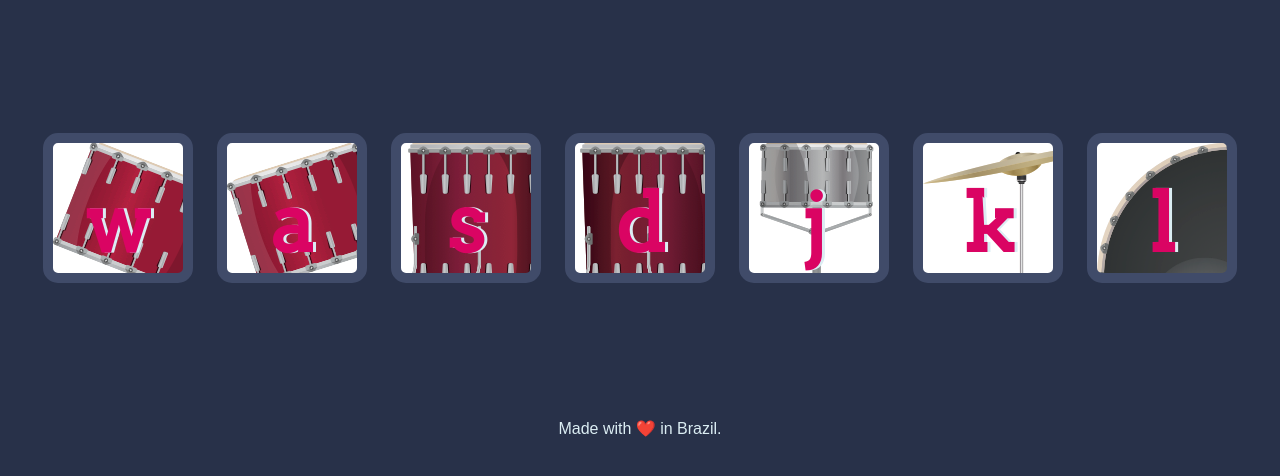
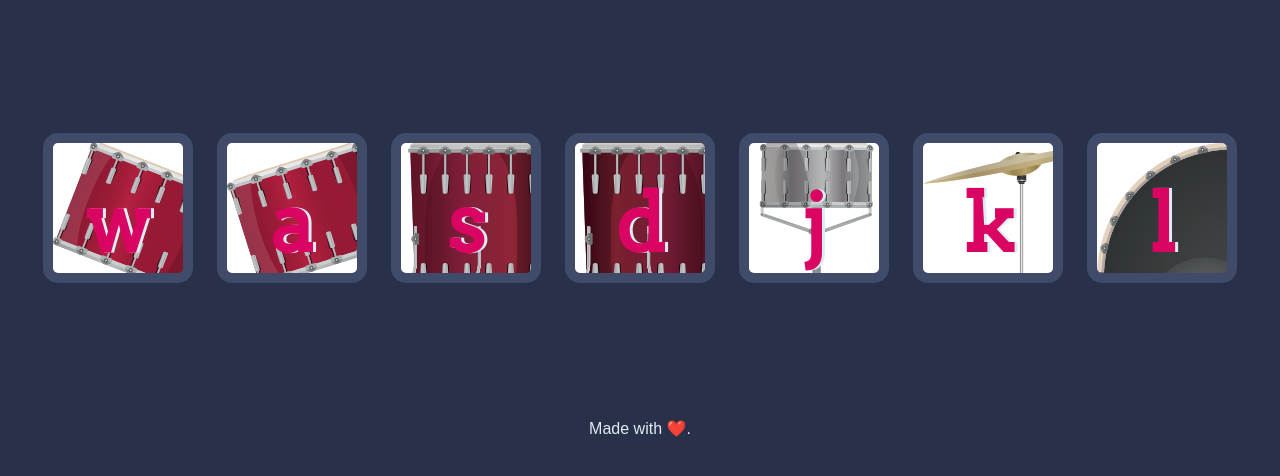
Before and after one commit to HelenCris/Drum_Kit, a plain HTML site: page index.html in a window 1280 px wide. Shown: the part 156-632 px from the top of the page. Drawn offline with Linux system fonts and the light colour scheme.

Commit message:
atualizaçao do readme

```diff
--- a/index.html
+++ b/index.html
@@ -23,7 +23,7 @@
 
 
   <footer>
-    Made with ❤️ in Brazil.
+    Made with ❤️.
   </footer>
 </body>
   <script src="index.js"></script>
```
Also changed, not shown: screenshots/drum-kit.png (added), 1 other file.
